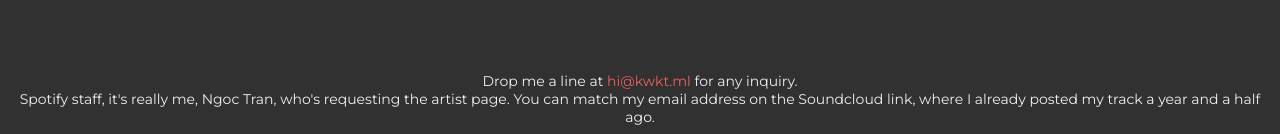
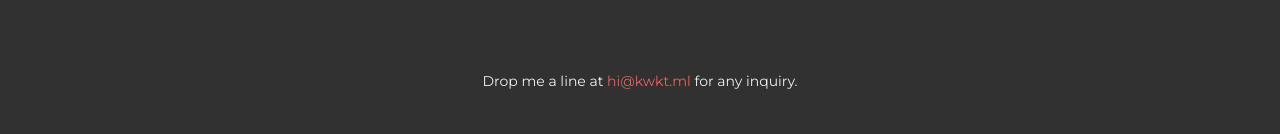
Before and after one commit to ngoctnq/kwkt-music, a plain HTML site: page index.html in a window 1280 px wide. Shown: the part 955-1089 px from the top of the page. After the commit the page ends 1053 px from the top, so only its background shows below. Drawn offline with nearby package versions, Linux system fonts and the light colour scheme; a web font is replaced by a local one.

Commit message:
retract spotify line since i got approved yay

```diff
--- a/index.html
+++ b/index.html
@@ -144,8 +144,7 @@
     </div>
 </div>
 <div style="width: 100%; text-align: center; font-family: 'Montserrat', sans-serif; font-size:14px">
-    Drop me a line at <a href="mailto:hi@kwkt.ml" style="color:#ec625f; text-decoration:none;">hi@kwkt.ml</a> for any inquiry.<br>
-    Spotify staff, it's really me, Ngoc Tran, who's requesting the artist page. You can match my email address on the Soundcloud link, where I already posted my track a year and a half ago.
+    Drop me a line at <a href="mailto:hi@kwkt.ml" style="color:#ec625f; text-decoration:none;">hi@kwkt.ml</a> for any inquiry.
 </div>
 </body>
 </html>
```
